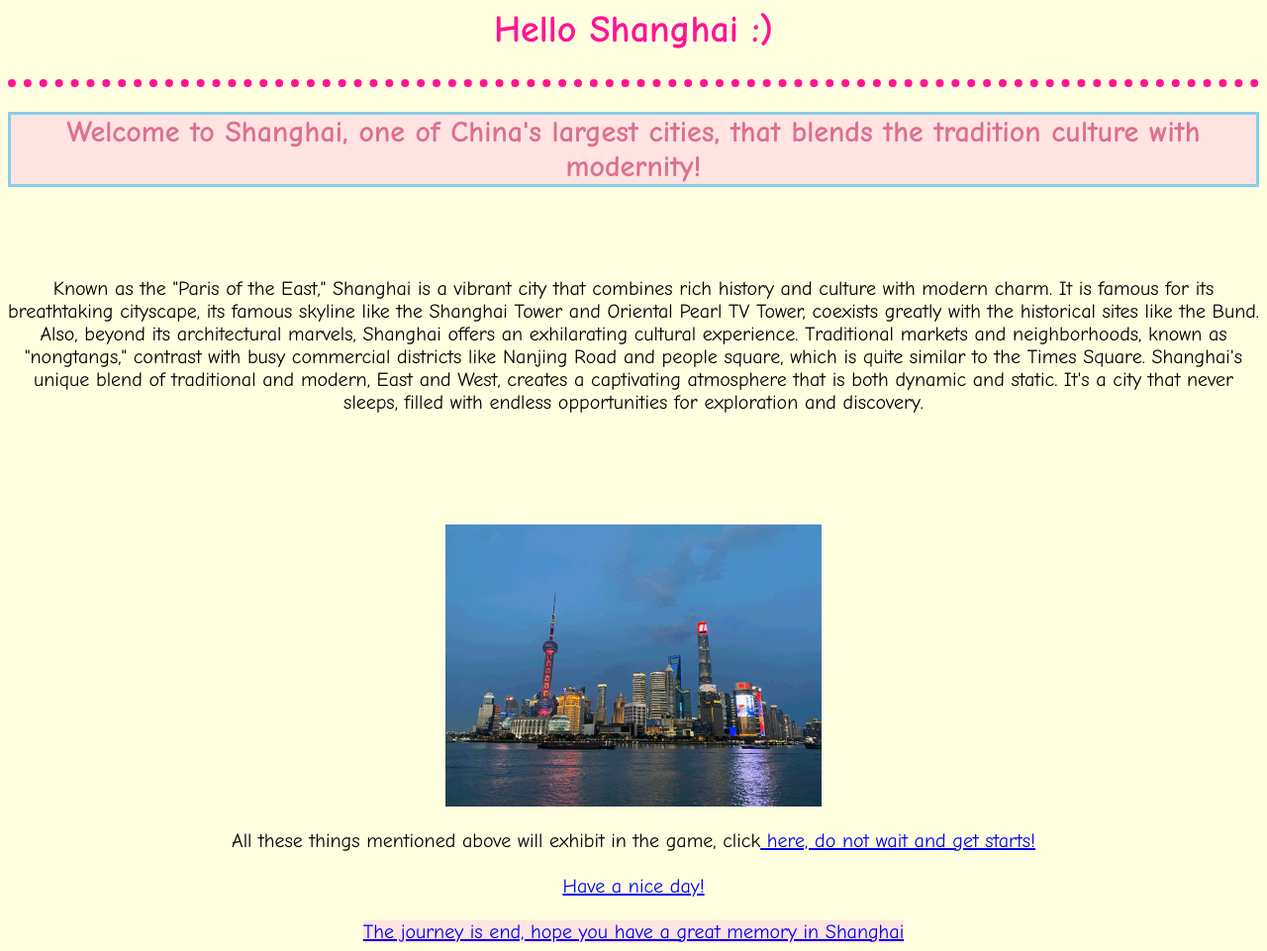
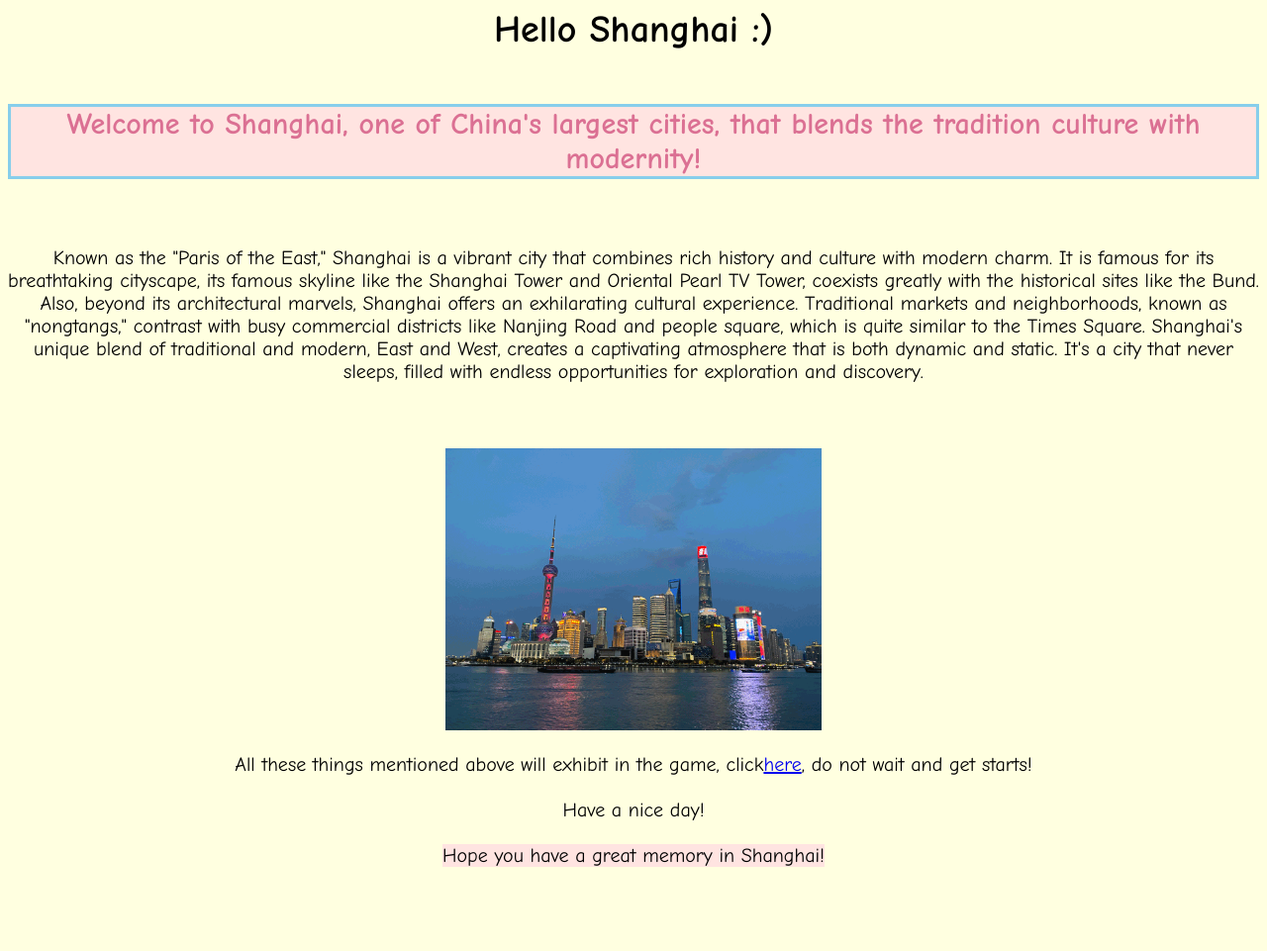
Before and after one commit to qxu23/summer23, a plain HTML site: page index.html in a window 1280 px wide. Shown: the whole page at 99% size. After the commit the page ends 884 px from the top, so only its background shows below. Drawn offline with Linux system fonts and the light colour scheme.

Commit message:
Update index.html

```diff
--- a/index.html
+++ b/index.html
@@ -9,9 +9,9 @@ font-family:  "Comic Sans MS", Times, serif;
 text-align: center;
 }
 h1 {
-color: deeppink;
+color: babyblue;
 font-size: 38px;
-border-bottom: 8px dotted deeppink;
+border-bottom: 8px dotted babyblue;
 padding-bottom: 28px;
 }
 h2 {
@@ -29,20 +29,18 @@ color: palevioletred;
 	<h1><strong>Hello Shanghai :)</strong></h1>
 	<h2>Welcome to Shanghai, one of China's largest cities, that blends the tradition culture with modernity!</h2>
 	</header>
-	<br><br>
+	<br>
 	<p>Known as the "Paris of the East," Shanghai is a vibrant city that combines rich history and culture with modern charm. It is famous for its breathtaking cityscape, its famous skyline like the Shanghai Tower and Oriental Pearl TV Tower, coexists greatly with the historical sites like the Bund.
 	Also, beyond its architectural marvels, Shanghai offers an exhilarating cultural experience. Traditional markets and neighborhoods, known as "nongtangs," contrast with busy commercial districts like Nanjing Road and people square, which is quite similar to the Times Square. Shanghai's unique blend of traditional and modern, East and West, creates a captivating atmosphere that is both dynamic and static.
 	It's a city that never sleeps, filled with endless opportunities for exploration and discovery.</p>
-	<br><br><br><br>
+	<br><br>
 <img src="https://qxu23.github.io/summer23/images/lujiazuizone.gif" style="width:30%">
 <br><br>
-All these things mentioned above will exhibit in the game, click<a href="https://qxu23.github.io/summer23/summer23.html"> here, do not wait and get starts!
+All these things mentioned above will exhibit in the game, click<a href="https://qxu23.github.io/summer23/summer23.html">here</a>, do not wait and get starts!
 <br><br>
-
 Have a nice day!<br><br>
-
-<span style="background-color: mistyrose; font-size:20px">The journey is end, hope you have a great memory in Shanghai</span>
-  </body>
+<span style="background-color: mistyrose; font-size:20px">Hope you have a great memory in Shanghai!</span>
+ </body>
 
 
 
```
